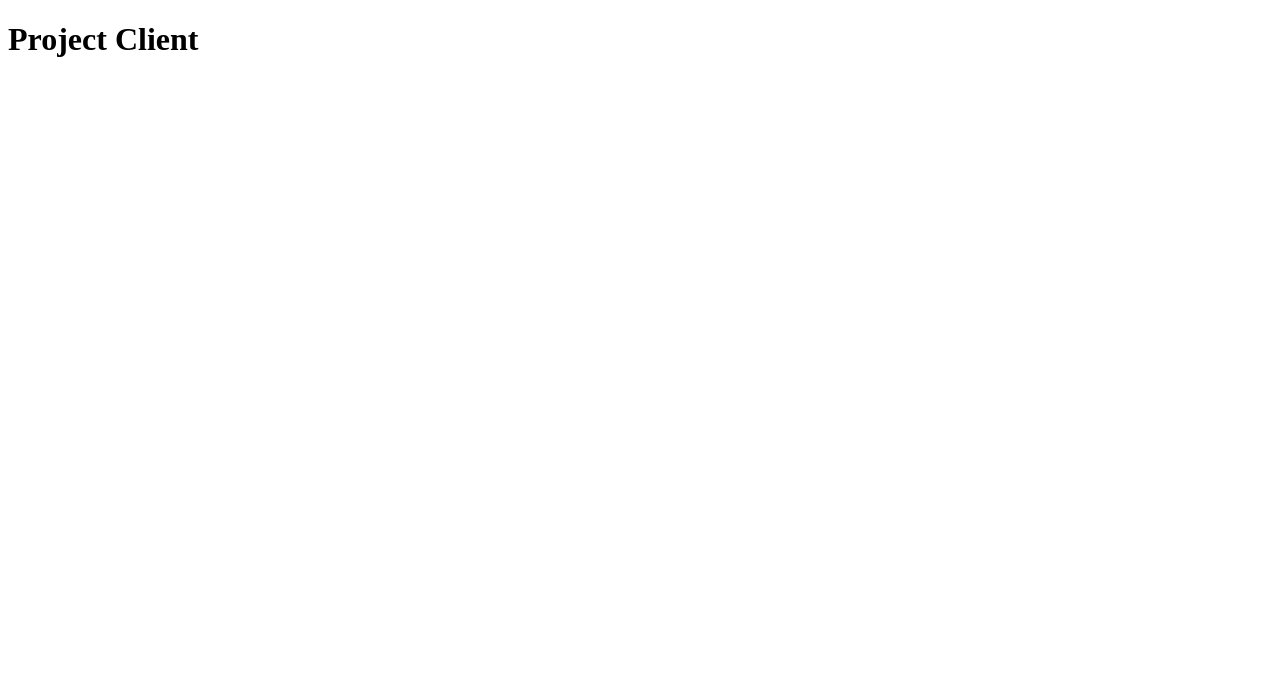
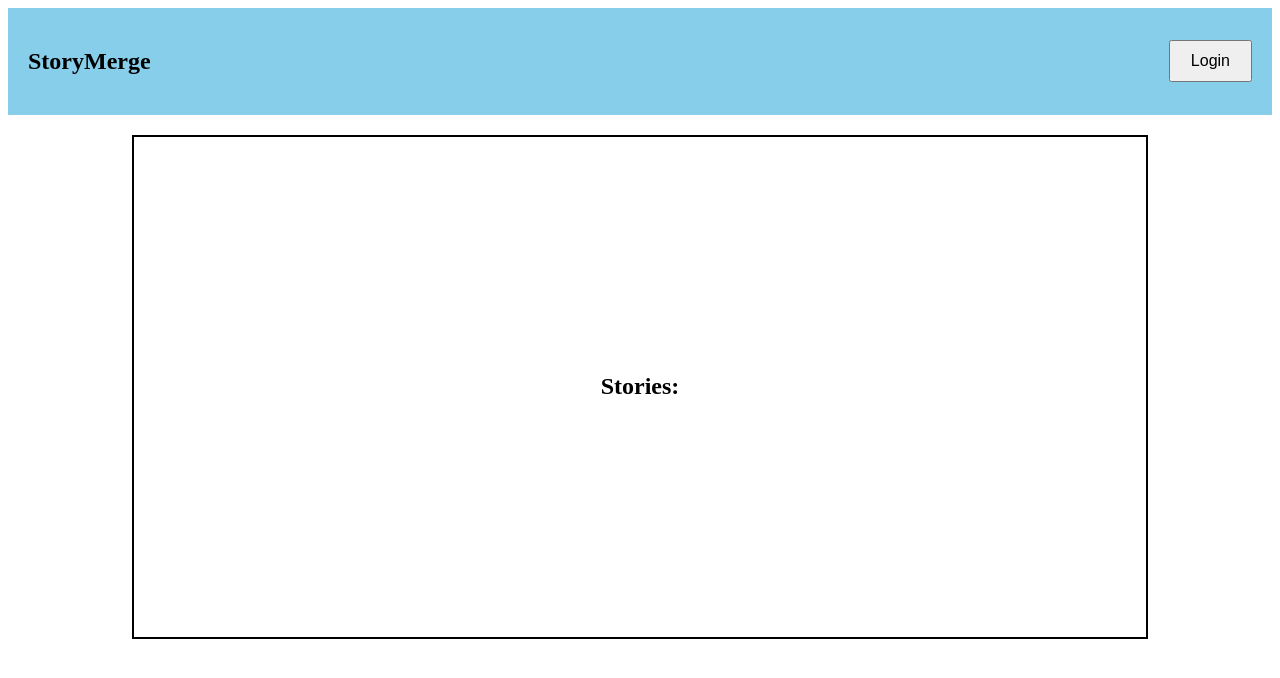
Before and after one commit to Huntmanjoe/StoryMerge-HEI-Project-4, a React (Create React App) app in the folder client/: page / in a window 1280 px wide. Shown: the top 678 px of the page. Built offline with nearby package versions, Linux system fonts and the light colour scheme.

Commit message:
react start

```diff
--- a/client/src/components/App.js
+++ b/client/src/components/App.js
@@ -1,8 +1,12 @@
 import React, { useEffect, useState } from "react";
 import { Switch, Route } from "react-router-dom";
+import Homepage from './Homepage';
 
 function App() {
-  return <h1>Project Client</h1>;
+  return (
+    <div>
+      <Homepage />
+    </div>
+  );
 }
-
 export default App;
--- /dev/null
+++ b/client/src/components/Homepage.js
@@ -0,0 +1,25 @@
+import React from 'react';
+import Navbar from './Navbar';
+
+function Homepage() {
+  return (
+    <div>
+      <Navbar />
+      <div style={{
+        margin: '20px auto',
+        width: '80%',
+        height: '500px',
+        border: '2px solid black',
+        display: 'flex',
+        alignItems: 'center',
+        justifyContent: 'center',
+        flexDirection: 'column'
+      }}>
+        <h2>Stories:</h2>
+        {/* Placeholder for stories */}
+      </div>
+    </div>
+  );
+}
+
+export default Homepage;
--- /dev/null
+++ b/client/src/components/Navbar.js
@@ -0,0 +1,22 @@
+import React from 'react';
+
+function Navbar() {
+    return (
+      <nav style={{
+        display: 'flex',
+        justifyContent: 'space-between',
+        alignItems: 'center',
+        padding: '20px',
+        background: 'skyblue'
+      }}>
+        <h1>StoryMerge</h1>
+        <button style={{
+          padding: '10px 20px',
+          fontSize: '16px',
+          cursor: 'pointer'
+        }}>Login</button>
+      </nav>
+    );
+  }
+
+export default Navbar;
```
